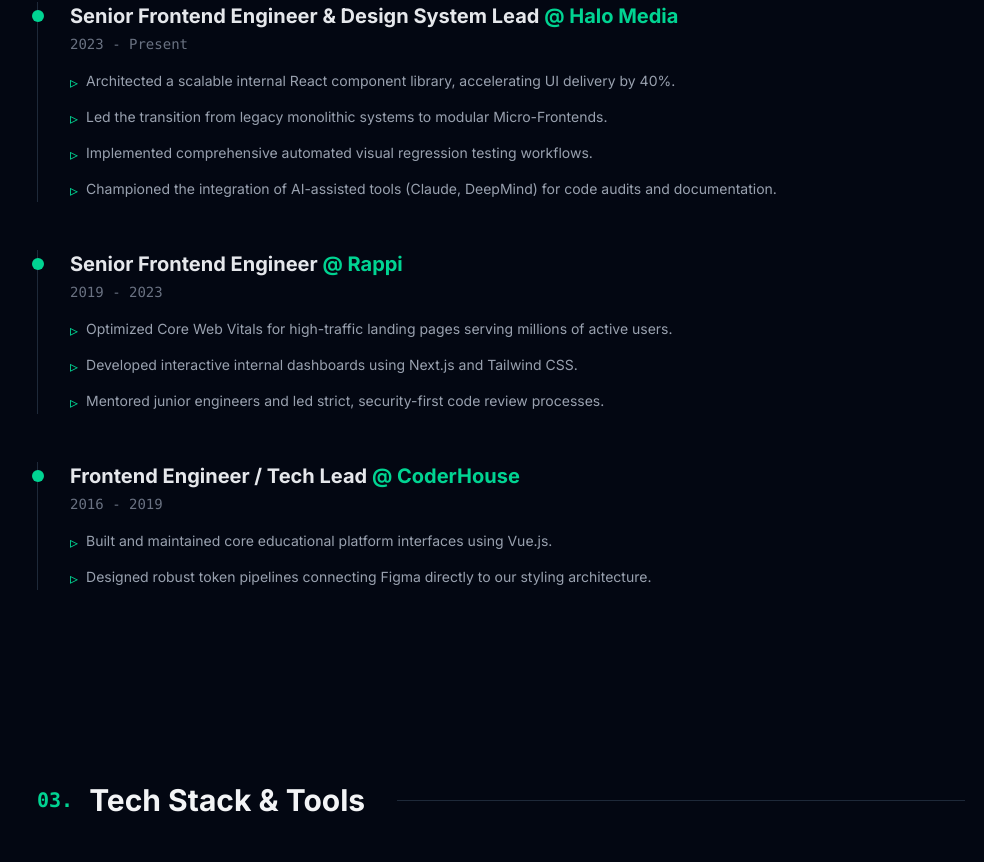
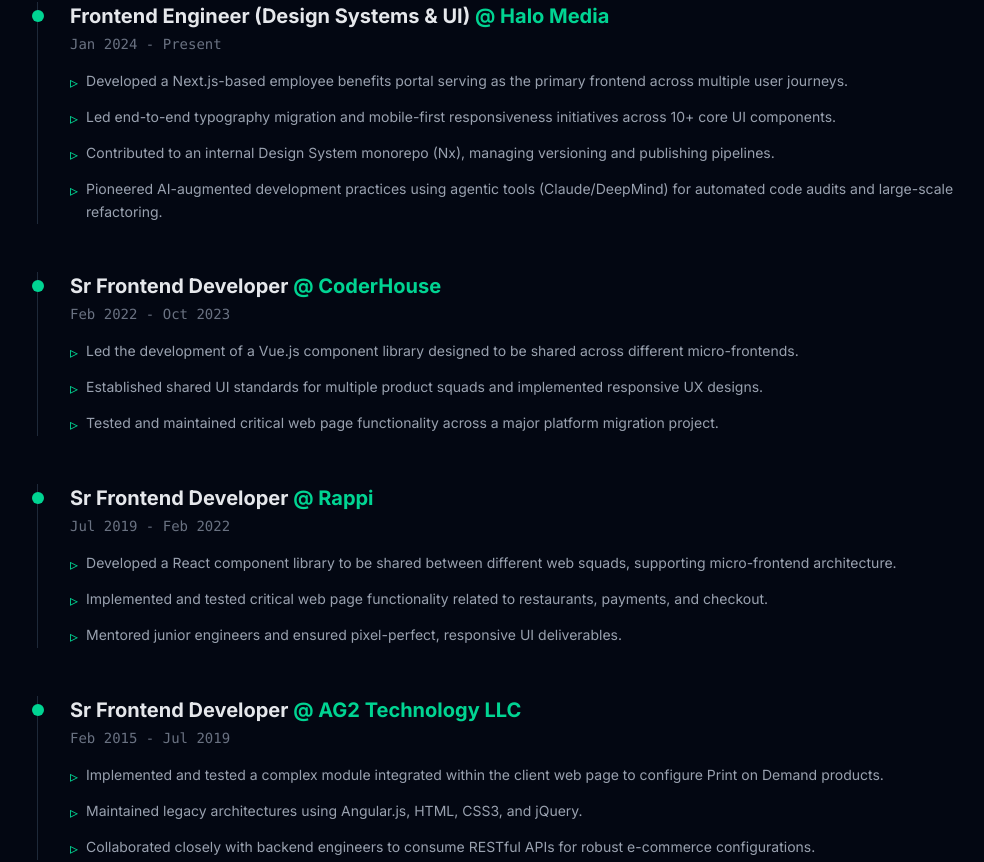
Before and after one commit to reneepaternesi/portfolio, a Next.js app: page / in a window 1280 px wide. Shown: the part 1706-2568 px from the top of the page, without its empty margins (139-1123 px from the left). Built offline with nearby package versions, Linux system fonts and the light colour scheme.

Commit message:
feat: update experience timeline

```diff
--- a/src/components/Experience.tsx
+++ b/src/components/Experience.tsx
@@ -5,32 +5,43 @@
 const jobs = [
   {
     company: "Halo Media",
-    role: "Senior Frontend Engineer & Design System Lead",
-    period: "2023 - Present",
+    role: "Frontend Engineer (Design Systems & UI)",
+    period: "Jan 2024 - Present",
     points: [
-      "Architected a scalable internal React component library, accelerating UI delivery by 40%.",
-      "Led the transition from legacy monolithic systems to modular Micro-Frontends.",
-      "Implemented comprehensive automated visual regression testing workflows.",
-      "Championed the integration of AI-assisted tools (Claude, DeepMind) for code audits and documentation."
+      "Developed a Next.js-based employee benefits portal serving as the primary frontend across multiple user journeys.",
+      "Led end-to-end typography migration and mobile-first responsiveness initiatives across 10+ core UI components.",
+      "Contributed to an internal Design System monorepo (Nx), managing versioning and publishing pipelines.",
+      "Pioneered AI-augmented development practices using agentic tools (Claude/DeepMind) for automated code audits and large-scale refactoring."
+    ]
+  },
+  {
+    company: "CoderHouse",
+    role: "Sr Frontend Developer",
+    period: "Feb 2022 - Oct 2023",
+    points: [
+      "Led the development of a Vue.js component library designed to be shared across different micro-frontends.",
+      "Established shared UI standards for multiple product squads and implemented responsive UX designs.",
+      "Tested and maintained critical web page functionality across a major platform migration project."
     ]
   },
   {
     company: "Rappi",
-    role: "Senior Frontend Engineer",
-    period: "2019 - 2023",
+    role: "Sr Frontend Developer",
+    period: "Jul 2019 - Feb 2022",
     points: [
-      "Optimized Core Web Vitals for high-traffic landing pages serving millions of active users.",
-      "Developed interactive internal dashboards using Next.js and Tailwind CSS.",
-      "Mentored junior engineers and led strict, security-first code review processes."
+      "Developed a React component library to be shared between different web squads, supporting micro-frontend architecture.",
+      "Implemented and tested critical web page functionality related to restaurants, payments, and checkout.",
+      "Mentored junior engineers and ensured pixel-perfect, responsive UI deliverables."
     ]
   },
   {
-    company: "CoderHouse",
-    role: "Frontend Engineer / Tech Lead",
-    period: "2016 - 2019",
+    company: "AG2 Technology LLC",
+    role: "Sr Frontend Developer",
+    period: "Feb 2015 - Jul 2019",
     points: [
-      "Built and maintained core educational platform interfaces using Vue.js.",
-      "Designed robust token pipelines connecting Figma directly to our styling architecture."
+      "Implemented and tested a complex module integrated within the client web page to configure Print on Demand products.",
+      "Maintained legacy architectures using Angular.js, HTML, CSS3, and jQuery.",
+      "Collaborated closely with backend engineers to consume RESTful APIs for robust e-commerce configurations."
     ]
   }
 ];
```
